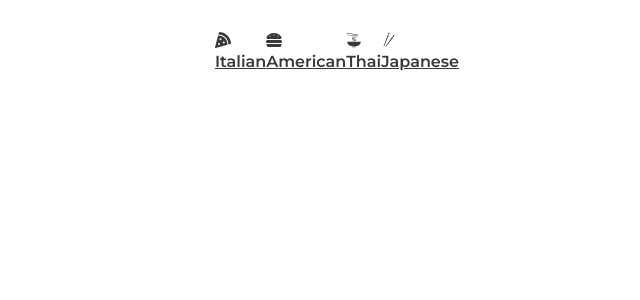
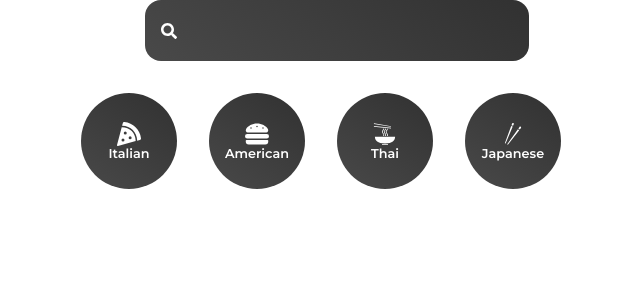
Before and after one commit to LouisMuriuki/bon-appetite, a React (Create React App) app: page /recipes/1 in a window 1280 px wide. Shown: the top 300 px of the page, without its empty margins (303-943 px from the left). Built offline with nearby package versions, Linux system fonts and the light colour scheme.

Commit message:
another commit

```diff
--- a/src/App.js
+++ b/src/App.js
@@ -1,15 +1,19 @@
 import Category from "./components/Category";
 import Pages from "./pages/Pages";
-import {BrowserRouter as Router} from 'react-router-dom'
+import { BrowserRouter as Router } from 'react-router-dom'
+import Search from "./components/Search";
 
 function App() {
   return (
-   <Router>
-     <div className="App">
-      <Category/>
-     <Pages/>
-     </div>
-   </Router>
+
+    <div className="App">
+      <Router>
+        <Search />
+        <Category />
+        <Pages />
+      </Router>
+    </div>
+
 
   );
 }
--- a/src/components/Category.jsx
+++ b/src/components/Category.jsx
@@ -8,22 +8,22 @@ import {NavLink} from 'react-router-dom'
 function Categoty() {
   return (
     <List>
-        <NavLink to={'/Cuisine/Italian'}>
+        <Slink to={'/Cuisine/Italian'}>
             <FaPizzaSlice/>
             <h4>Italian</h4>
-        </NavLink >
-        <NavLink to={'/Cuisine/American'}>
+        </Slink >
+        <Slink to={'/Cuisine/American'}>
             <FaHamburger/>
             <h4>American</h4>
-        </NavLink >
-        <NavLink to={'/Cuisine/Thai'}>
+        </Slink >
+        <Slink to={'/Cuisine/Thai'}>
             <GiNoodles/>
             <h4>Thai</h4>
-        </NavLink >
-        <NavLink to={'/Cuisine/Japanese'}>
+        </Slink >
+        <Slink to={'/Cuisine/Japanese'}>
             <GiChopsticks/>
             <h4>Japanese</h4>
-        </NavLink >
+        </Slink >
 
 
 
@@ -35,7 +35,7 @@ display:flex;
 justify-content:center;
 margin:2rem 0rem;
 `
-const SlInk=styled(NavLink)`
+const Slink=styled(NavLink)`
 display:flex;
 flex-direction:column;
 justify-content:center;
@@ -50,10 +50,11 @@ background:linear-gradient(35deg,#494949, #313131);
 
 h4{
     color:white;
+    font-size:0.8rem;
 }
 svg{
   color:white;
-  fontsize:1.5rem;
+  font-size:1.5rem;
 }
 &.active{
     background:linear-gradient(to right, #f27121, #e94057) ;
--- /dev/null
+++ b/src/components/Search.jsx
@@ -0,0 +1,51 @@
+import { React, useState } from 'react'
+import styled from 'styled-components'
+import { FaSearch } from 'react-icons/fa'
+import { useNavigate } from 'react-router-dom'
+
+function Search() {
+    const [input, setInput] = useState('');
+    const navigate = useNavigate()
+    const submitHandler = (e) => {
+        e.preventDefault()
+        navigate('/Searched/'+input)
+    }
+    return (
+        <FormStyled onSubmit={submitHandler}>
+            <div>
+                <FaSearch></FaSearch>
+                <input
+                    onChange={(e) => setInput(e.target.value)}
+                    type='text'
+                    value={input}
+                />
+            </div>
+        </FormStyled>
+    )
+}
+const FormStyled = styled.form`
+margin: 0rem 20rem;
+ div{
+    position:relative;
+    width:100%;
+ }
+input{
+    border:none;
+    background:linear-gradient(35deg, #494949, #313131);
+    font-size:1.5rem;
+    color:white;
+    padding:1rem 3rem;
+    border:none;
+    border-radius:1rem;
+    outline:none;
+    width:100%;
+}
+svg{
+    position:absolute;
+    top:50%;
+    left:0%;
+    transform:translate(100%,-50%);
+    color:white;
+}
+`
+export default Search
--- a/src/components/Veggie.jsx
+++ b/src/components/Veggie.jsx
@@ -39,7 +39,7 @@ function Veggie() {
                 }}>
                     {veggie.map(recipe => {
                         return (
-                            <SplideSlide ket={recipe.id}>
+                            <SplideSlide key={recipe.id}>
                                 <Card>
                                     <p>{recipe.title}</p>
                                     <img src={recipe.image} alt={recipe.title} />
--- a/src/pages/Cuisine.jsx
+++ b/src/pages/Cuisine.jsx
@@ -5,40 +5,52 @@ import {NavLink, useParams} from 'react-router-dom'
 
 function Cuisine() {
 
-    const[cuisine, setCuisine]= useState=([])
+    const[cuisine, setCuisine]= useState([])
     let params= useParams()
-    const getCuisine=async (name)=>{
-        const data =await fetch('https://api.spoonacular.com/recipes/complexSearch?&apiKey=d1d022ffa3fb42b58d9f7c249b31f7e8&cuisine='+{name})
-        const recipes=await data.json()
-        setCuisine(recipes.recipes)
+     useEffect(()=>{
+      getCuisine(params.type)
+  },[params.type])
+
+    const getCuisine = (name)=>{
+        fetch(`https://api.spoonacular.com/recipes/complexSearch?&apiKey=d1d022ffa3fb42b58d9f7c249b31f7e8&cuisine=${name}`).then((data)=>{
+          return data.json()
+        }).then((completedata)=>{
+          setCuisine(completedata.results)
+        })
     }
-    useEffect(()=>{
-        getCuisine(params.type)
-    },[params.type])
+
   return (
     <Grid>
-        {cuisine && cuisine.map(item=>{
-            <Card key={item.id}>
+        {cuisine && cuisine.map((item)=>{
+           return (
+           <Card >
               <img src={item.image} alt={item.id}/>
               <h4>{item.title}</h4>
             </Card>
+            )
         })
-
         }
     </Grid>
   )
 }
 const Grid=styled.div`
 display:grid;
-grid-template-columns:repeat(auto-fit,minmax(20rem,1fr));
+grid-template-columns:repeat(auto-fit, minmax(20rem,1fr));
 grid-gap:3rem;
-`
+`;
 const Card=styled.div`
 img{
      width:100%;
      border-radius:2rem;
 }
+a{
+  text-decoration:none;
+}
+h4{
+  text-align:center;
+  padding:1rem;
+}
 
-`
+`;
 
 export default Cuisine
--- a/src/pages/Pages.jsx
+++ b/src/pages/Pages.jsx
@@ -2,6 +2,7 @@ import React from 'react'
 import Home from './Home'
 import{Route,Routes} from 'react-router-dom'
 import Cuisine from './Cuisine'
+import Searched from './Searched'
 
 function Pages() {
   return (
@@ -9,6 +10,7 @@ function Pages() {
         <Routes>
         <Route path='/' element={<Home/>}/>
         <Route path='/Cuisine/:type' element={<Cuisine/>}/>
+        <Route path='/Searched/:search' element={<Searched/>}/>
       </Routes>
 
   )
--- /dev/null
+++ b/src/pages/Searched.jsx
@@ -0,0 +1,49 @@
+import {React,useState,useEffect } from 'react'
+import {useParams}  from 'react-router-dom'
+import styled from 'styled-components'
+function Searched() {
+    const[searchedRecipes, setSearchedRecipes]=useState('')
+    let params=useParams()
+    const getSearched = (name)=>{
+        fetch(`https://api.spoonacular.com/recipes/complexSearch?&apiKey=d1d022ffa3fb42b58d9f7c249b31f7e8&query=${name}`).then((data)=>{
+          return data.json()
+        }).then((completedata)=>{
+          setSearchedRecipes(completedata.results)
+        })
+    }
+    useEffect(()=>{
+        getSearched(params.search)
+    },[params.search])
+  return (
+    <Grid>
+        {searchedRecipes && searchedRecipes.map((item)=>{
+           return (
+           <Card key={item.id}>
+                <img src={item.image} alt={item.title} />
+                <h4>{item.title}</h4>
+            </Card>
+            )
+        })}
+    </Grid>
+  )
+}
+const Grid=styled.div`
+display:grid;
+grid-template-columns:repeat(auto-fit, minmax(20rem,1fr));
+grid-gap:3rem;
+`;
+const Card=styled.div`
+img{
+     width:100%;
+     border-radius:2rem;
+}
+a{
+  text-decoration:none;
+}
+h4{
+  text-align:center;
+  padding:1rem;
+}
+
+`;
+export default Searched
```
